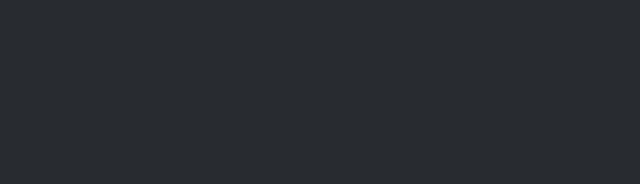
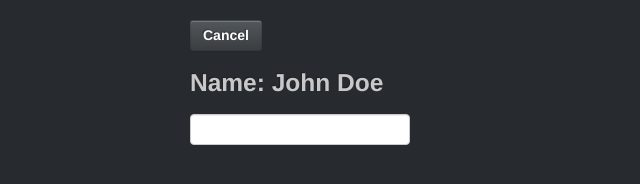
Before and after one commit to brya0196/Event, a website: page app/TimeoutSample.html in a window 1280 px wide. Shown: the whole page, without its empty margins (0-640 px from the left). Drawn offline with Linux system fonts and the light colour scheme.

Commit message:
added some logic to the TimeoutController to run a $timeout example

```diff
--- a/app/TimeoutSample.html
+++ b/app/TimeoutSample.html
@@ -23,7 +23,13 @@
 <body ng-cloak>
 
 <div class="container" >
-    <div ng-controller="TimeoutSampleController" style="">
+    <div ng-controller="TimeoutSampleController" style="padding: 20px;">
+
+      <button type="button" class="btn" ng-click="cancel();">Cancel</button>
+      <h3>Name: {{name}}</h3>
+
+      <input type="text" ng-model="foo">
+
 
     </div>
 </div>
--- a/app/js/controllers/TimeoutSampleController.js
+++ b/app/js/controllers/TimeoutSampleController.js
@@ -2,4 +2,11 @@
 
 eventsApp.controller('TimeoutSampleController', function TimeoutSampleController($scope, $timeout) {
 
+  var promise = $timeout(function() {
+    $scope.name = "John Doe";
+  }, 3000);
+
+  $scope.cancel = function() {
+    $timeout.cancel(promise);
+  }
 });
```
